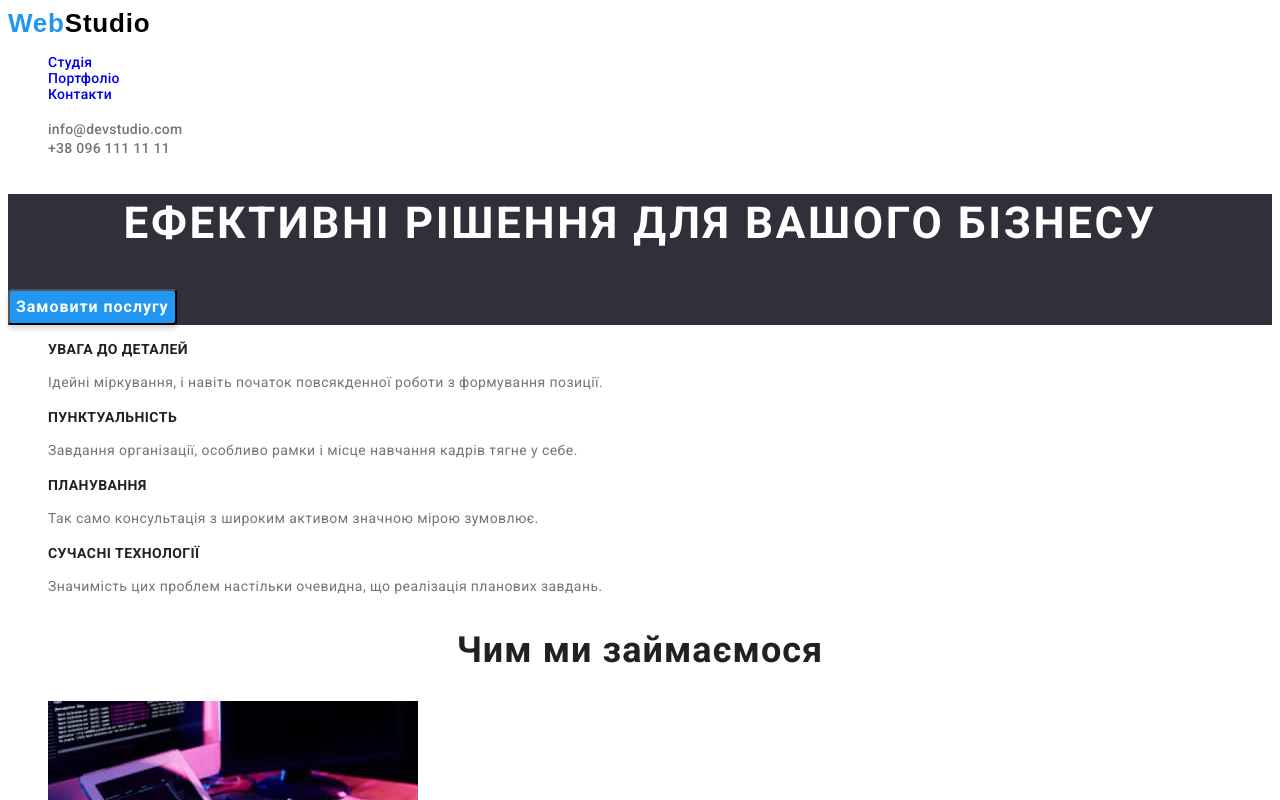
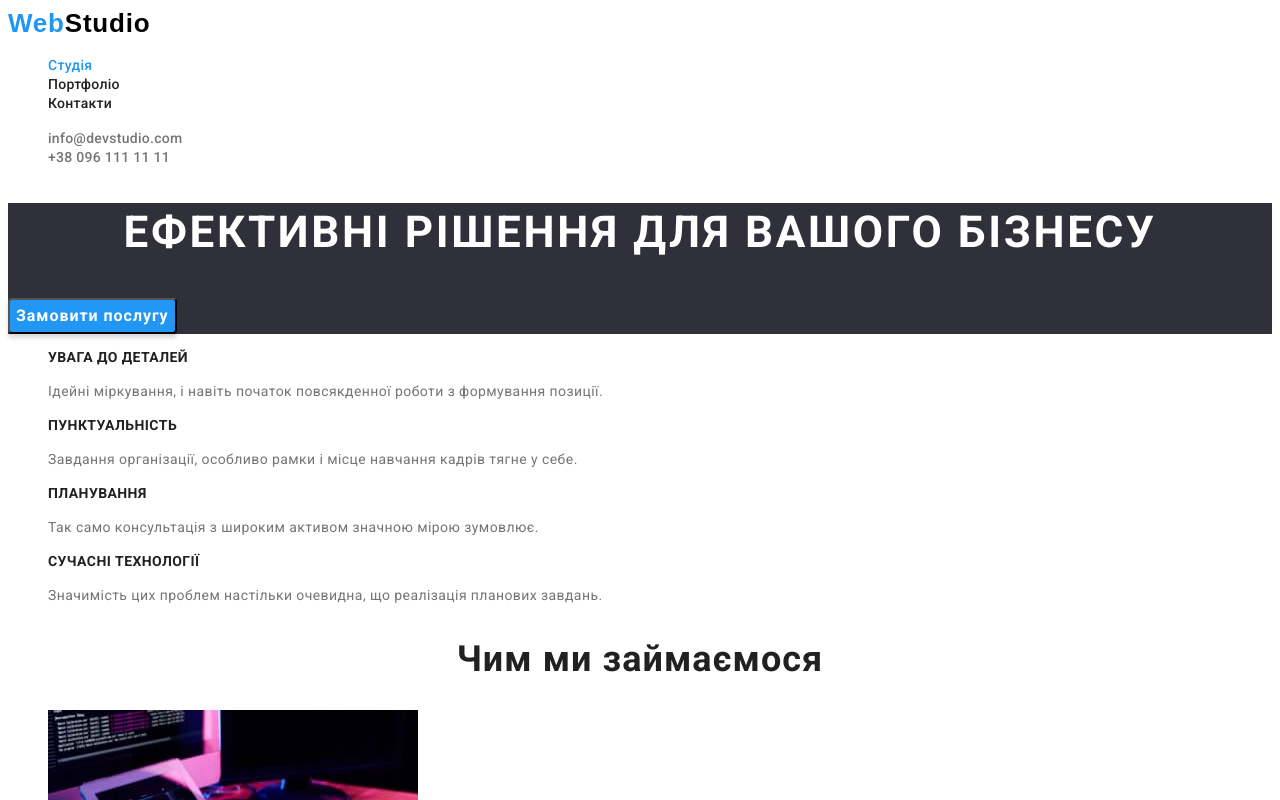
Before and after one commit to ritamirgorodska/goit-markup-hw-02, a plain HTML site: page index.html in a window 1280 px wide. Shown: the top 800 px of the page. Drawn offline with Linux system fonts and the light colour scheme.

Commit message:
update styles.css

```diff
--- a/css/styles.css
+++ b/css/styles.css
@@ -4,11 +4,9 @@
   --accent-color: #2196f3;
   --accent-text-color: aqua;
 }
-
 body {
   font-family: "Roboto", sans-serif;
 }
-
 .list {
   list-style: none;
 }
@@ -29,8 +27,6 @@ body {
   color: #000000;
 }
 
-.header-link:hover,
-.header-link:focus,
 .footer-link:hover,
 .footer-link:focus,
 .address-link:hover,
@@ -46,7 +42,6 @@ body {
   letter-spacing: 0.03em;
   color: #212121;
 }
-
 .hero-btn,
 .portfolio-btn {
   cursor: pointer;
@@ -57,13 +52,21 @@ body {
   background: #ffffff;
 }
 
-.header-item {
+.header-item .header-link {
   font-weight: 500;
   font-size: 14px;
   line-height: 1.14;
   letter-spacing: 0.02em;
   color: #212121;
 }
+.header-item .header-link:hover,
+.header-item .header-link:focus {
+  color: #2196f3;
+}
+.header-list .header-link.current {
+  color: var(--accent-color);
+}
+
 .header-contacts {
   font-weight: 500;
   font-size: 14px;
@@ -108,7 +111,7 @@ body {
 .speciality-title {
   font-weight: 700;
   font-size: 14px;
-  line-height: 1.14x;
+  line-height: 1.14;
   letter-spacing: 0.03em;
   text-transform: uppercase;
   color: #212121;
@@ -135,7 +138,7 @@ body {
 }
 .team-text {
   font-size: 16px;
-  line-height: 1/19;
+  line-height: 1.19;
   text-align: center;
   letter-spacing: 0.03em;
   color: #757575;
```
